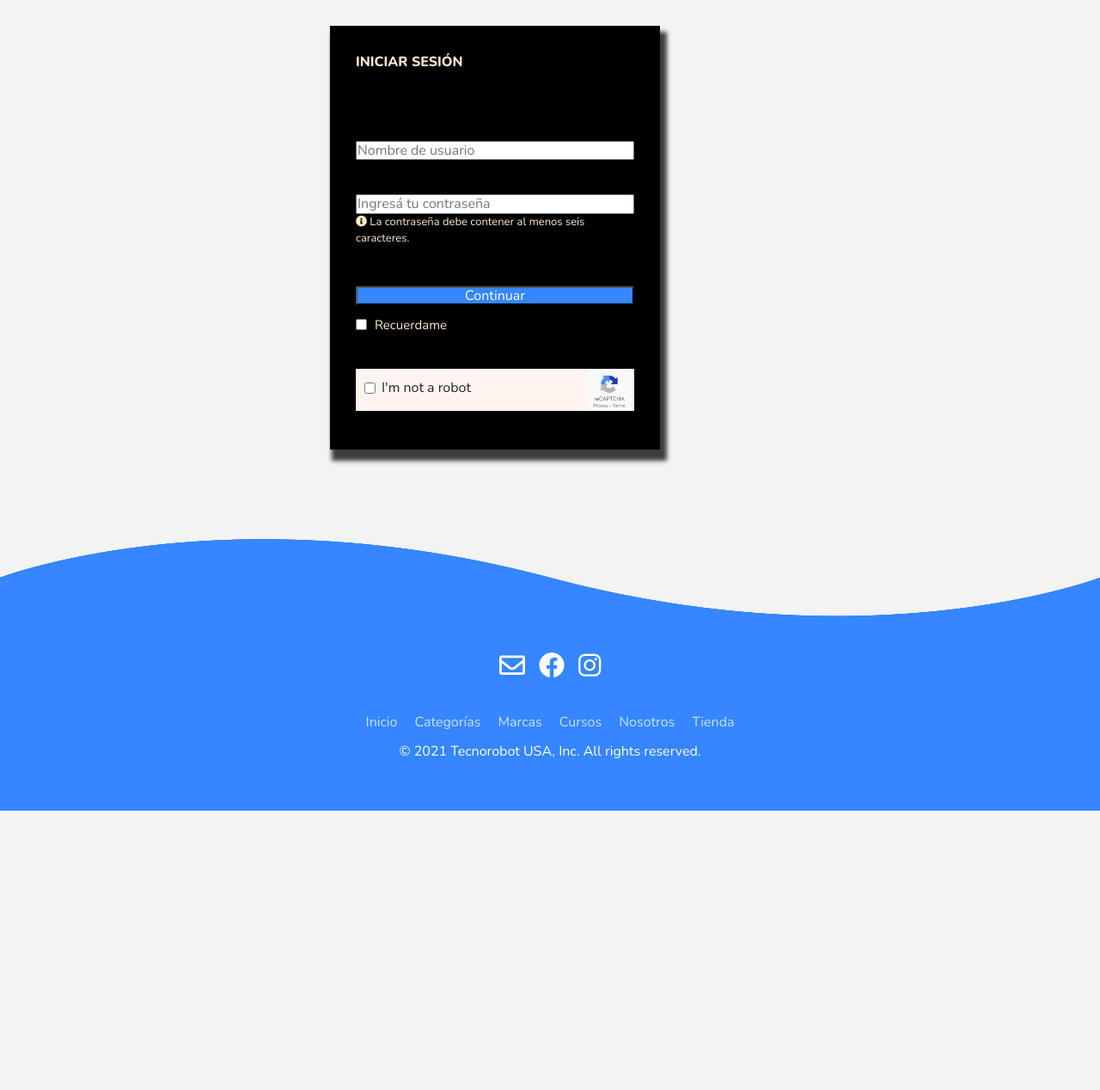
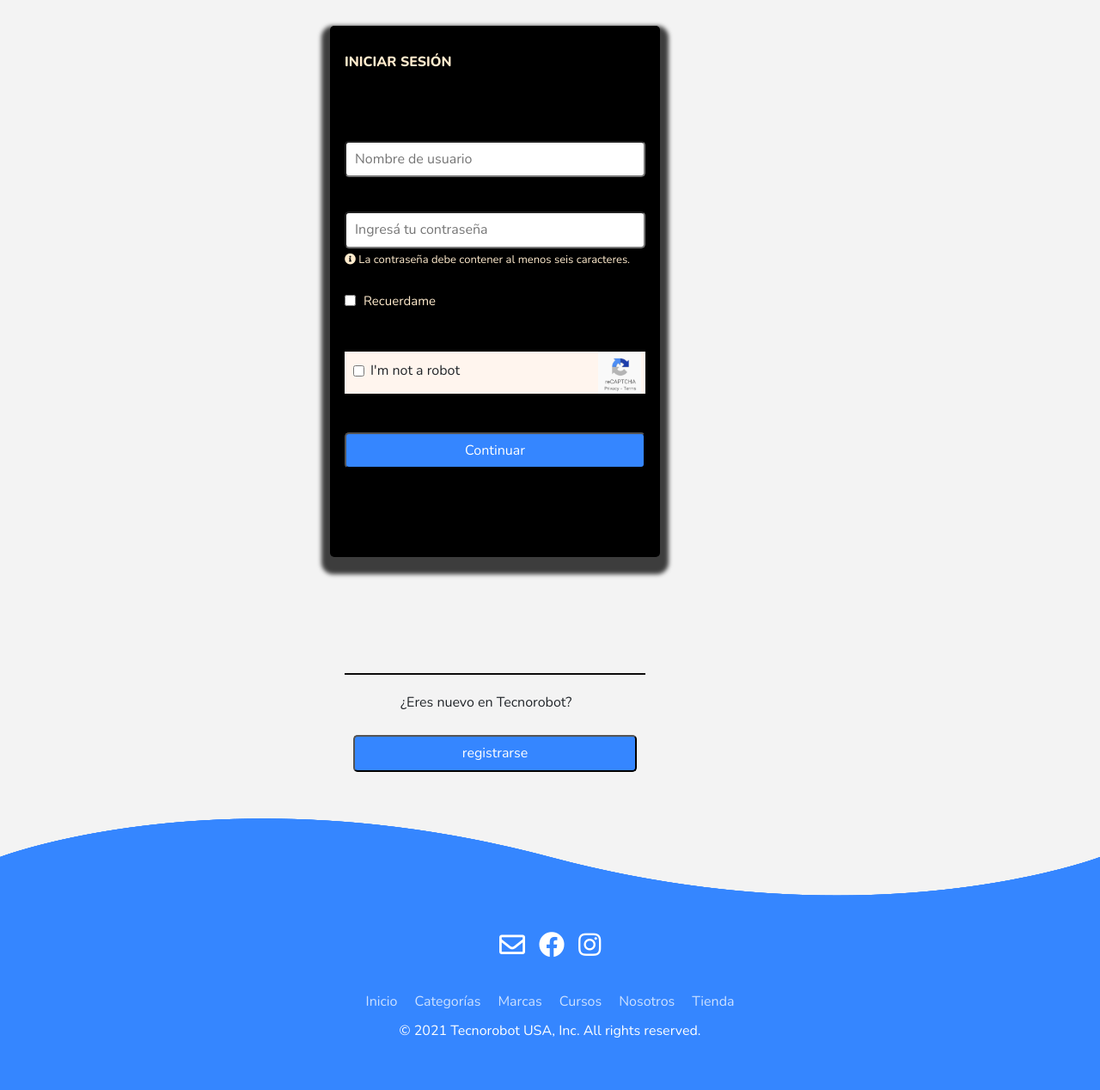
Before and after one commit to cristianl87/Grupo7-Tecnorobot, a Node server app: page /login in a window 1280 px wide. Shown: the part 120-1388 px from the top of the page at 86% size. Before the commit the page ends 1063 px from the top, so only its background shows below. Run offline with Node 20, Linux system fonts and the light colour scheme.

Commit message:
modificando login

```diff
--- a/public/css/styles.css
+++ b/public/css/styles.css
@@ -344,12 +344,13 @@ nav.desktop ul li:nth-last-child(1) a {
         flex-direction:column ;
         background-color: black;
         width: 30vw;
-        box-shadow: 5px 10px 5px 3px rgba(0,0,0,0.75);
+        box-shadow: 0px 10px 5px 10px rgba(0,0,0,0.75);
         padding: 30px;
         margin-top: 30px;
-        margin-bottom: 200px;
+        margin-bottom: 400px;
         margin-left: 30%;
         justify-content:space-between;
+        border-radius: 5px;
 }
 input.nombre{
     display: flex;
@@ -357,6 +358,8 @@ input.nombre{
     justify-content:space-between;
     flex-direction: column;
     width: 100%;
+    padding: 10px;
+    border-radius: 5px;
 
 
 }
@@ -367,7 +370,8 @@ input.contraseña{
     justify-content:space-between;
     margin-top: 40px;
     width: 100%;
-
+    padding: 10px;
+    border-radius: 5px;
 }
 .iniciar-sesion{
     margin-bottom: 80px;
@@ -379,26 +383,31 @@ input.contraseña{
     width: 100%;
     margin-top: 40px;
     margin-bottom: 50px;
+    padding: 10px;
+    border-radius: 5px;
+    position: relative;
+    bottom: -130px;
 
 
  }
  .boton-login:hover{
-     background-color: blue;
+     background-color: rgb(30, 101, 255);
  }
 form{
     display: flex;
     align-content: center;
-    width: 80%;
+    width: 100%;
 }
 .checkbox{
     position: relative;
     color: blanchedalmond;
-    top: -38px;
+    top: -63px;
 }
 .text-checkbox{
     position: absolute;
     left:22px;
     font-size: 15px;
+    bottom: 60px;
 
 
 }
@@ -414,13 +423,15 @@ label{
 .reCAPTCHA{
     width: 50px;
     position: absolute;
-    right:5px
+    right:5px;
+
 }
 .div-recaptcha{
     background-color: seashell;
     margin-bottom: 15px;
     padding-bottom: 25px;
     position: relative;
+    top:-80px
 }
 .text{
     position: absolute;
@@ -432,6 +443,39 @@ label{
     bottom: -12px;
     left: 10px;
 }
+.boton-registro{
+    border-top: solid rgb(12, 11, 11) 2px;
+    position: relative;
+    top:230px;
+    bottom: 250px;
+    padding: 10px;
+    width: 350px;
+
+
+}
+.text-registro{
+    position: absolute;
+    left: 65px;
+    padding-top: 10px;
+
+
+}
+.boton-registro1{
+    background-color: #3586ff;
+    color: white;
+    width: 100%;
+    position: relative;
+    top: 60px;
+    padding: 10px;
+    border-radius: 5px;
+
+
+}
+
+.boton-registro1:hover{
+    background-color: rgb(30, 101, 255);
+}
+
 /*FIN LOGIN*/
 
 /* MEDIA QUERIES */
--- a/views/login.html
+++ b/views/login.html
@@ -57,15 +57,20 @@
         </div>
         <div class="checkbox">
             <label class="text-checkbox" for="">Recuerdame</label>
-                     <input type="checkbox" name="" >
+                     <input  class="checkbox" type="checkbox" name="" >
         </div>
         <div class="div-recaptcha">
             <input class="checkbox2" type="checkbox" name="" id="">
             <span class="text">I'm not a robot </span>
         <img src="/images/reCAPTCHA.jpg" alt="Logo TecnoRobot" class="reCAPTCHA">
        </div>
+       <div class="boton-registro">
+        <span class="text-registro">¿Eres nuevo en Tecnorobot?</span>
+        <button class="boton-registro1" type="submit" value="">registrarse</button>
+       </div>
 
     </form>
+
     </main>
     <footer class="footer">
         <span class="wave1"></span>
```
